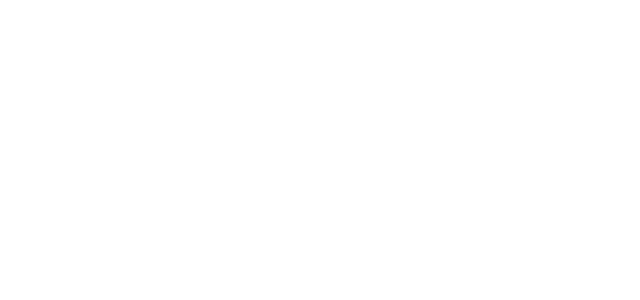
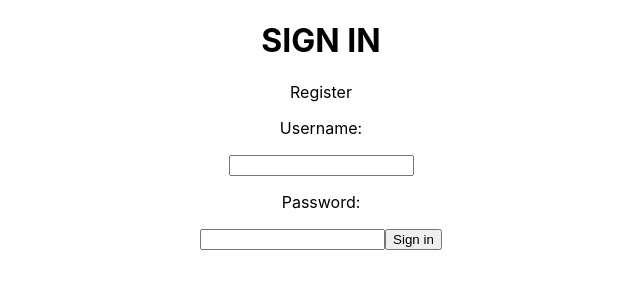
Before and after one commit to disneyparentsapp/front-end, a React (Create React App) app in the folder signup-ui/: page / in a window 1280 px wide. Shown: the top 300 px of the page, without its empty margins (319-959 px from the left). Built offline with nearby package versions, Linux system fonts and the light colour scheme.

Commit message:
Deployment

```diff
--- a/signup-ui/src/App.js
+++ b/signup-ui/src/App.js
@@ -3,18 +3,19 @@ import React, { Component } from 'react';
 import './App.css';
 import Loggedin from './Loggedin'
 import authenticate from './Authenticate'
-import Login from './Login'
-import { Route } from 'react-router-dom'
+import Register from './Register'
+import { Route, Switch } from 'react-router-dom'
+
 
 class App extends Component {
   render() {
     return (
       <div className="App">
-        {/* <Route path="/home" render={() => <Loggedin/>} /> */}
-        <Loggedin />
+      <h1>SIGN IN</h1>
+      <Switch><Route path="/" component={Register} exact/></Switch>
       </div>
     );
   }
 }
 
-export default authenticate(App)(Login);
+export default App
--- a/signup-ui/src/Register.js
+++ b/signup-ui/src/Register.js
@@ -29,6 +29,8 @@ class Register extends React.Component {
     render() {
         return(
             <div>
+
+
                 <p>Register</p>
 
                 <p>Username:</p>
```
